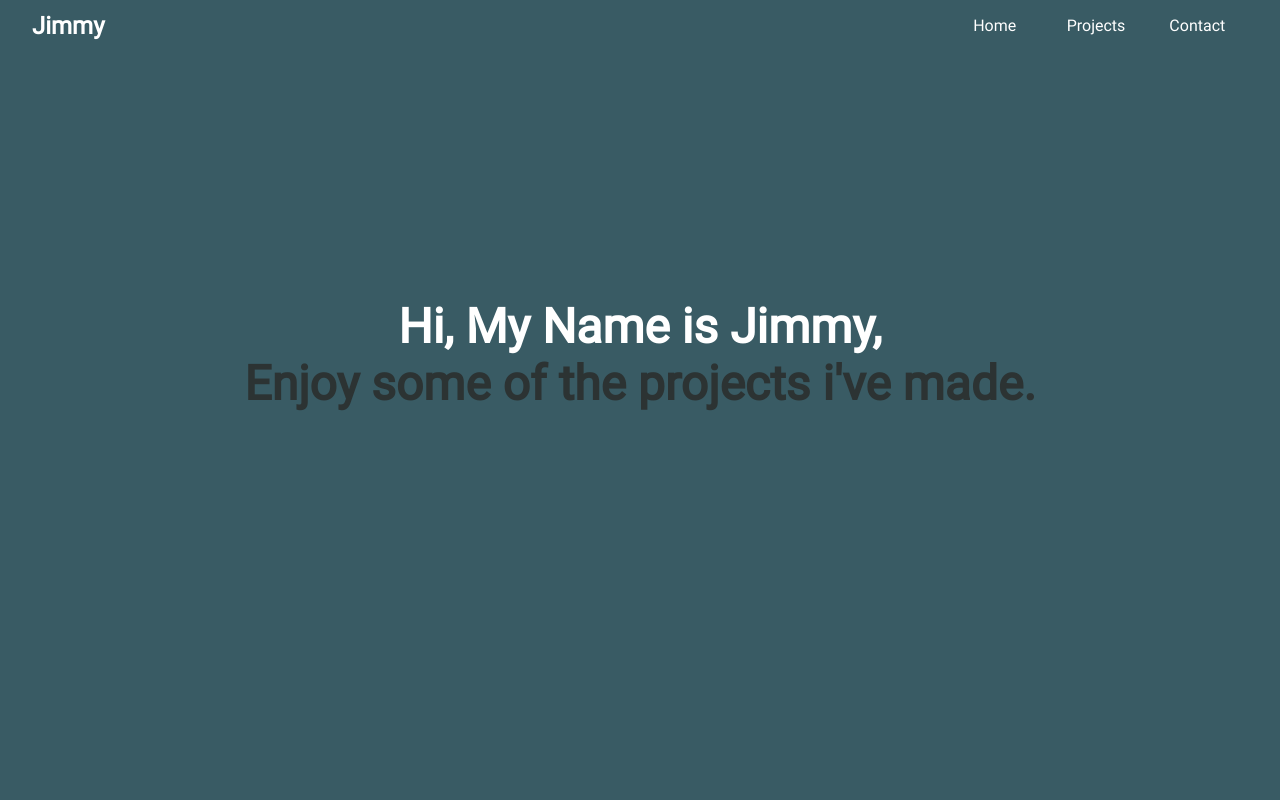
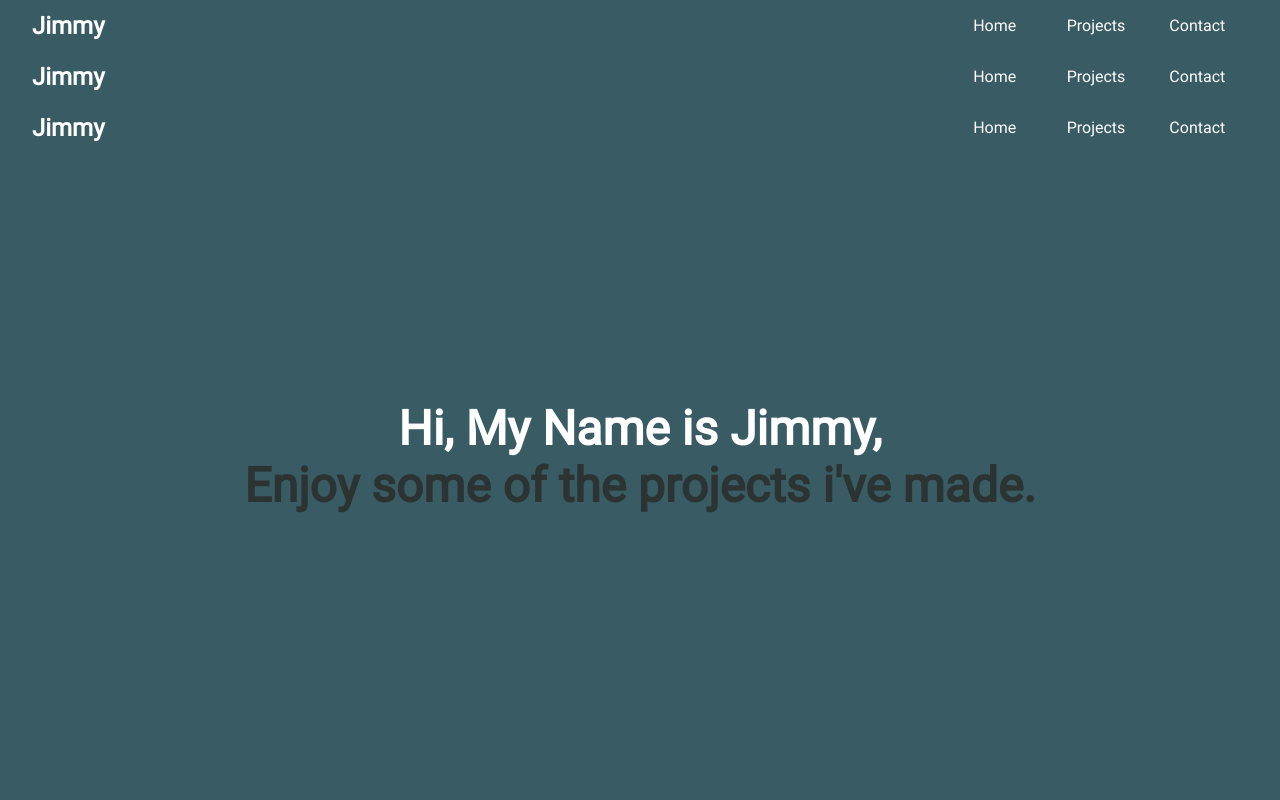
Before and after one commit to jimmykt/portfolio, a React (Create React App) app: page / in a window 1280 px wide. Shown: the top 800 px of the page. Built offline with nearby package versions, Linux system fonts and the light colour scheme.

Commit message:
test login 2 7pm

```diff
--- a/src/App.js
+++ b/src/App.js
@@ -7,6 +7,8 @@ import Header from "./components/Header";
 function App() {
   return (
     <BrowserRouter>
+      <Header />
+      <Header />
       <Header />
       <Switch>
         <Route path="/" exact component={HomePage} />
```
